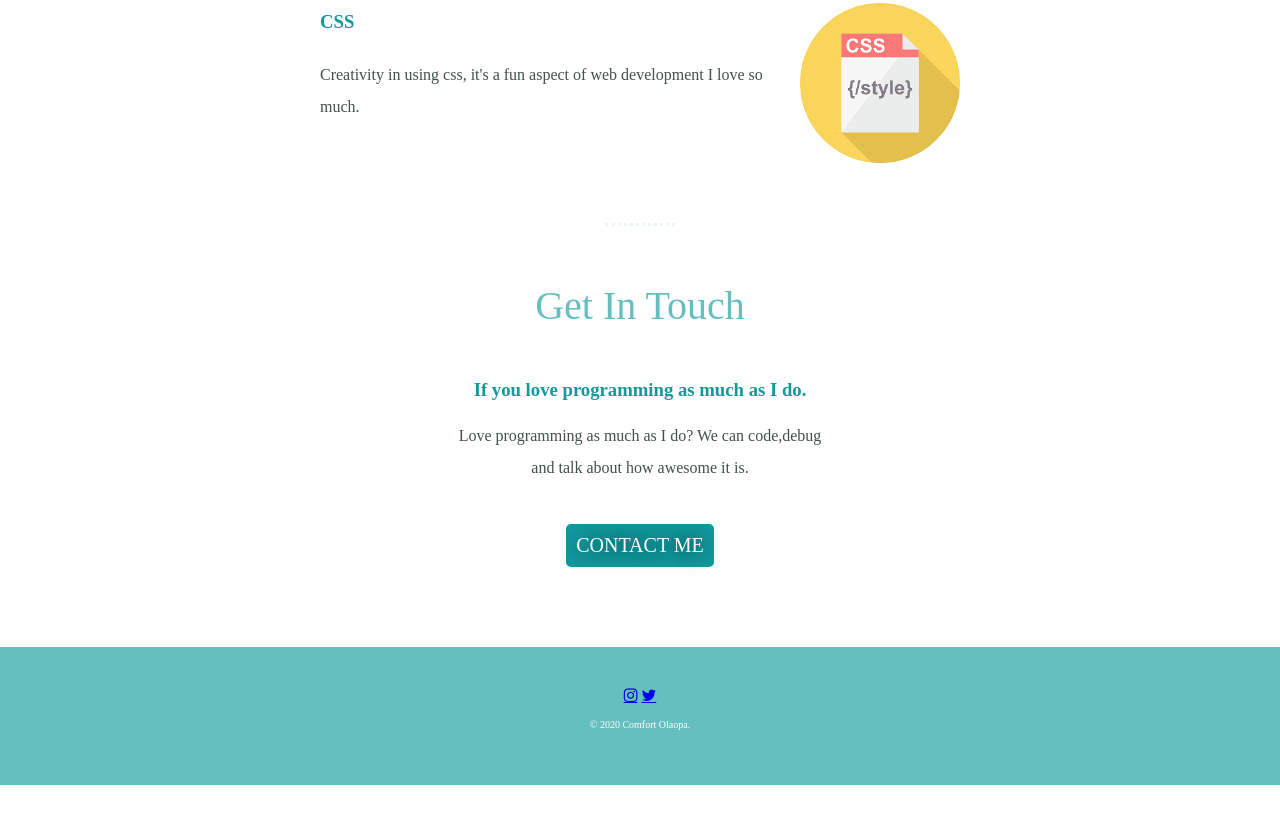
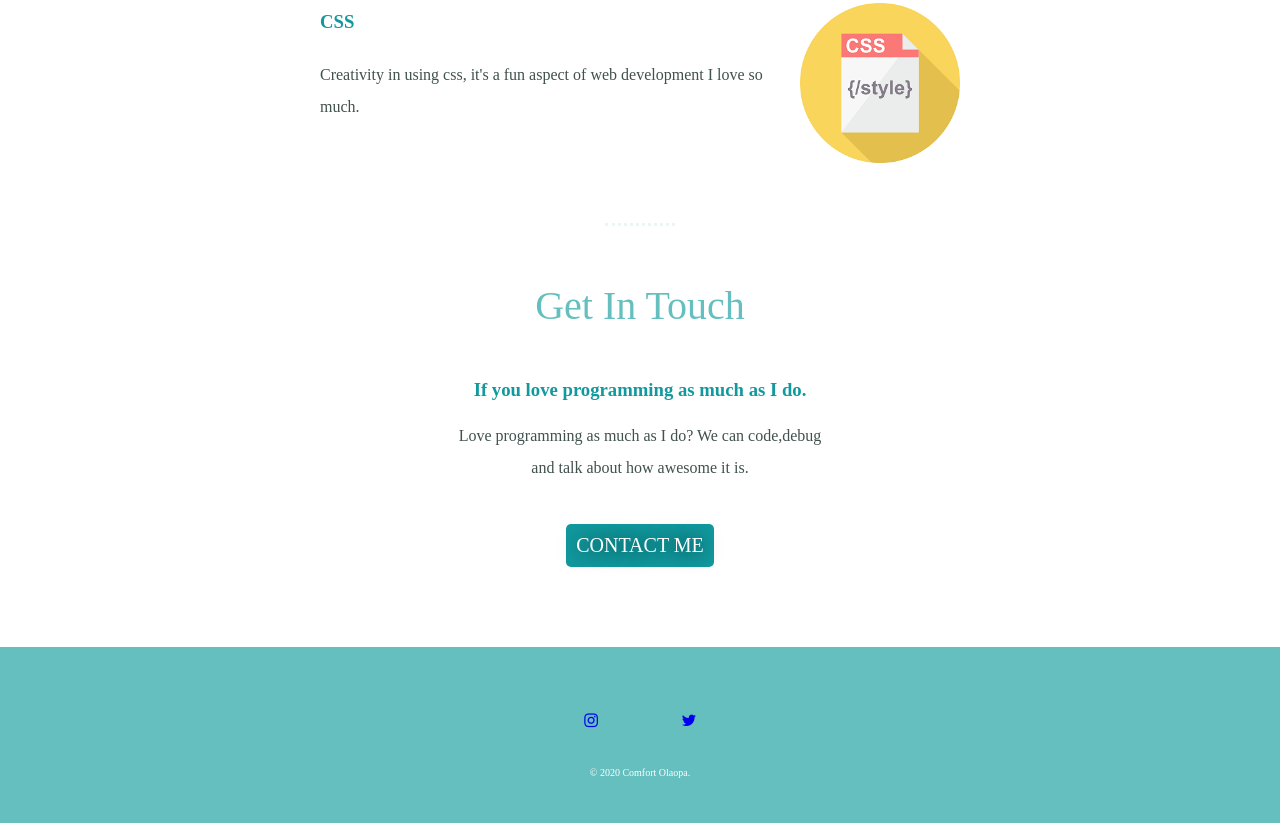
Before and after one commit to comfort03/CV, a plain HTML site: page index.html in a window 1280 px wide. Shown: the part 1981-2804 px from the top of the page. Before the commit the page ends 2766 px from the top, so only its background shows below. Drawn offline with Linux system fonts and the light colour scheme; a web font is replaced by a local one.

Commit message:
Update styles.css

```diff
--- a/css/styles.css
+++ b/css/styles.css
@@ -140,3 +140,15 @@ hr {
   color: white;
   font-size: 10px;
 }
+.fa {
+  padding: 20px;
+  font-size: 30px;
+  width: 50px;
+  text-align: center;
+  text-decoration: none;
+  margin: 5px 2px;
+}
+
+.fa:hover {
+    opacity: 0.7;
+  }
```
